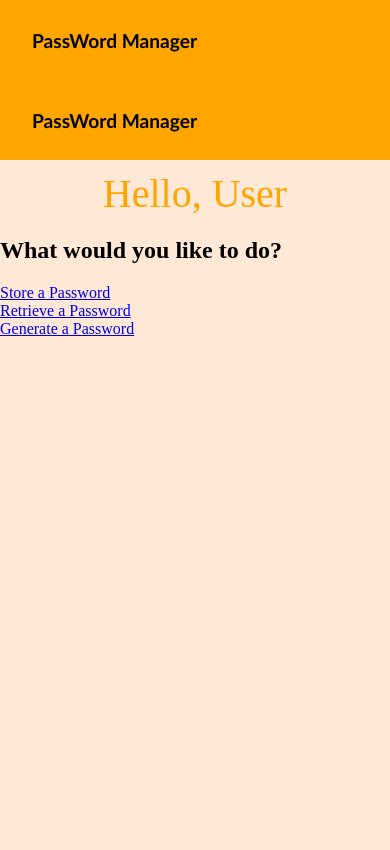
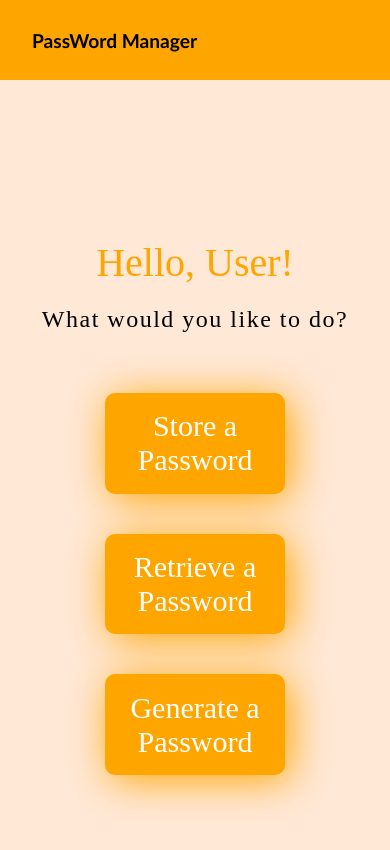
Before and after one commit to akhil1g/PasswordManager, a React (Create React App) app in the folder client-side/: page /home in a window 390 px wide. Shown: the top 850 px of the page. Built offline with nearby package versions, Linux system fonts and the light colour scheme; the HTML template or start-up script is replaced by a standard one.

Commit message:
Responsive Landing Page

```diff
--- a/client-side/src/pages/LandingPage/Home.jsx
+++ b/client-side/src/pages/LandingPage/Home.jsx
@@ -1,24 +1,34 @@
 import React from "react";
-import Navbar from "../Navbar/Navbar";
+import { useNavigate } from "react-router-dom";
+import "./home.css";
 
 function Home() {
+  const navigate = useNavigate();
+  function handleStore() {
+    navigate("./Store");
+  }
+  function handleRetrieve() {
+    navigate("./Retrieve");
+  }
+  function handleGenerate() {
+    navigate("./Generate");
+  }
+
   return (
-    <div className="root">
-      <Navbar />
-      <h1>Hello, User</h1>
-      <h2>What would you like to do?</h2>
-      <div className="root-container">
-        <div className="child-container ">
-          <a href="kfknvv">Store a Password</a>
-        </div>
-        <div className="child-container ">
-          <a href="efm ve">Retrieve a Password</a>
-        </div>
-        <div className="child-container">
-          <a href="vrdf">Generate a Password</a>
-        </div>
+    <div className="home-container">
+      <h1 className="home-heading1">Hello, User!</h1>
+      <h2 className="home-heading2">What would you like to do?</h2>
+      <div className="sub-home-container">
+        <button className="home-btn" type="submit" onClick={handleStore}>
+          Store a Password
+        </button>
+        <button className="home-btn" type="submit" onClick={handleRetrieve}>
+          Retrieve a Password
+        </button>
+        <button className="home-btn" type="submit" onClick={handleGenerate}>
+          Generate a Password
+        </button>
       </div>
-      {/* <Footer /> */}
     </div>
   );
 }
--- a/client-side/src/pages/LandingPage/home.css
+++ b/client-side/src/pages/LandingPage/home.css
@@ -1,45 +1,44 @@
-body {
-    background-color: #ffe8d6;
-    margin: 0;
-    padding: 0;
+.home-container {
+    display: flex;
+    flex-direction: column;
+    align-items: center;
+    justify-content: center;
+    width: 100vw;
+    height: 100vh;
+    font-family: "Bacasime Antique", serif;
   }
-  h1 {
-    font-size: 3rem;
+  .home-heading2 {
+    letter-spacing: 1.5px;
+    font-weight: 200;
+  }
+  .sub-home-container {
+    display: flex;
+    align-items: center;
+    justify-content: center;
+    width: 100%;
+    height: 50%;
+  }
+  .home-btn {
+    margin: 40px 35px auto 35px;
+    width: 180px;
+    height: 180px;
+    background-color: orange;
+    border: none;
+    border-radius: 10px;
     font-family: "Bacasime Antique", serif;
-    margin-top: 80px;
-    display: flex;
-    justify-content: center;
+    font-size: 30px;
+    box-shadow: 5px 5px 40px orange;
   }
-  h2 {
-    font-size: 2rem;
-    font-family: "Montserrat", sans-serif;
-    margin-top: 10px;
-    display: flex;
-    justify-content: center;
+  .home-btn:hover {
+    background-color: rgba(245, 79, 13, 0.719);
+    color: black;
+    box-shadow: 5px 5px 40px rgba(245, 79, 13, 0.719);
   }
-  .root-container {
-    margin: 3% 20% 5% 20%;
-    align-items: center;
-    display: flex;
-    justify-content: center;
+  @media (max-width: 640px) {
+    .sub-home-container {
+      display: flex;
+      flex-direction: column;
+      width: 100%;
+      height: 50%;
+    }
   }
-  .child-container {
-    height: 14rem;
-    width: 36rem;
-    background-color: orange;
-    color: black;
-    margin: 5%;
-    border-radius: 10%;
-    display: flex;
-    justify-content: center;
-    align-items: center;
-  }
-  a {
-    text-decoration: none;
-    font-size: 2.5rem;
-    color: black;
-    text-align: center;
-  }
-  footer {
-    text-align: center;
-  }
--- a/client-side/src/pages/MainPage/Main.css
+++ b/client-side/src/pages/MainPage/Main.css
@@ -1,3 +1,5 @@
+/* DONE */
+
 html{
     overflow: scroll;
     overflow-x: hidden;
--- a/client-side/src/pages/MainPage/Main.jsx
+++ b/client-side/src/pages/MainPage/Main.jsx
@@ -1,3 +1,5 @@
+//DONE
+
 import React from "react";
 import "./Main.css";
 // import { Link } from "react-router-dom";
--- a/client-side/src/pages/StorePage/Store.jsx
+++ b/client-side/src/pages/StorePage/Store.jsx
@@ -1,3 +1,6 @@
+//DONE
+
+
 import React, { useState } from "react";
 import "./store.css";
 
--- a/client-side/src/pages/StorePage/store.css
+++ b/client-side/src/pages/StorePage/store.css
@@ -1,3 +1,5 @@
+/* DONE */
+
 body {
     background-color: #ffe8d6;
     background-size: cover;
```
